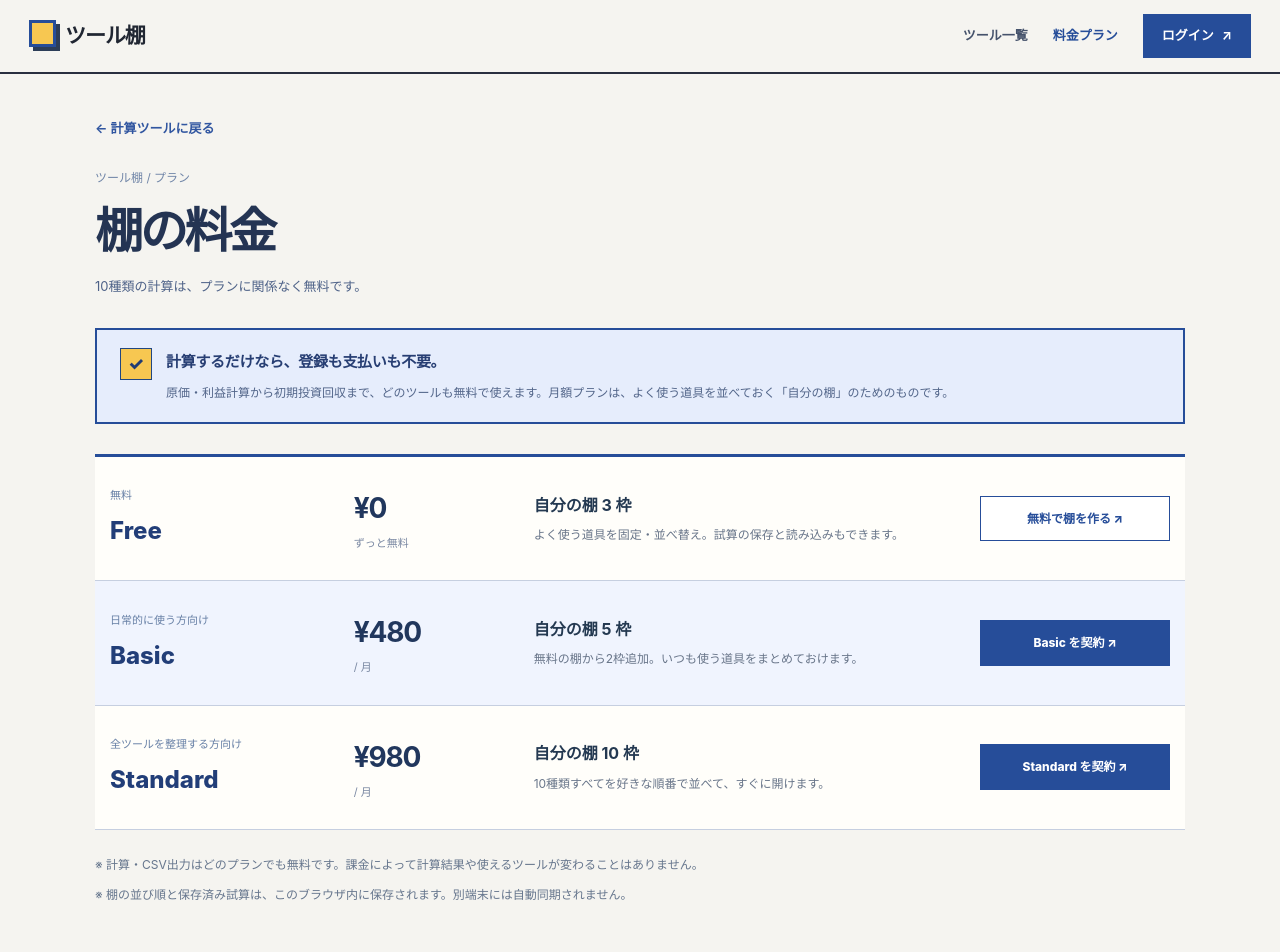
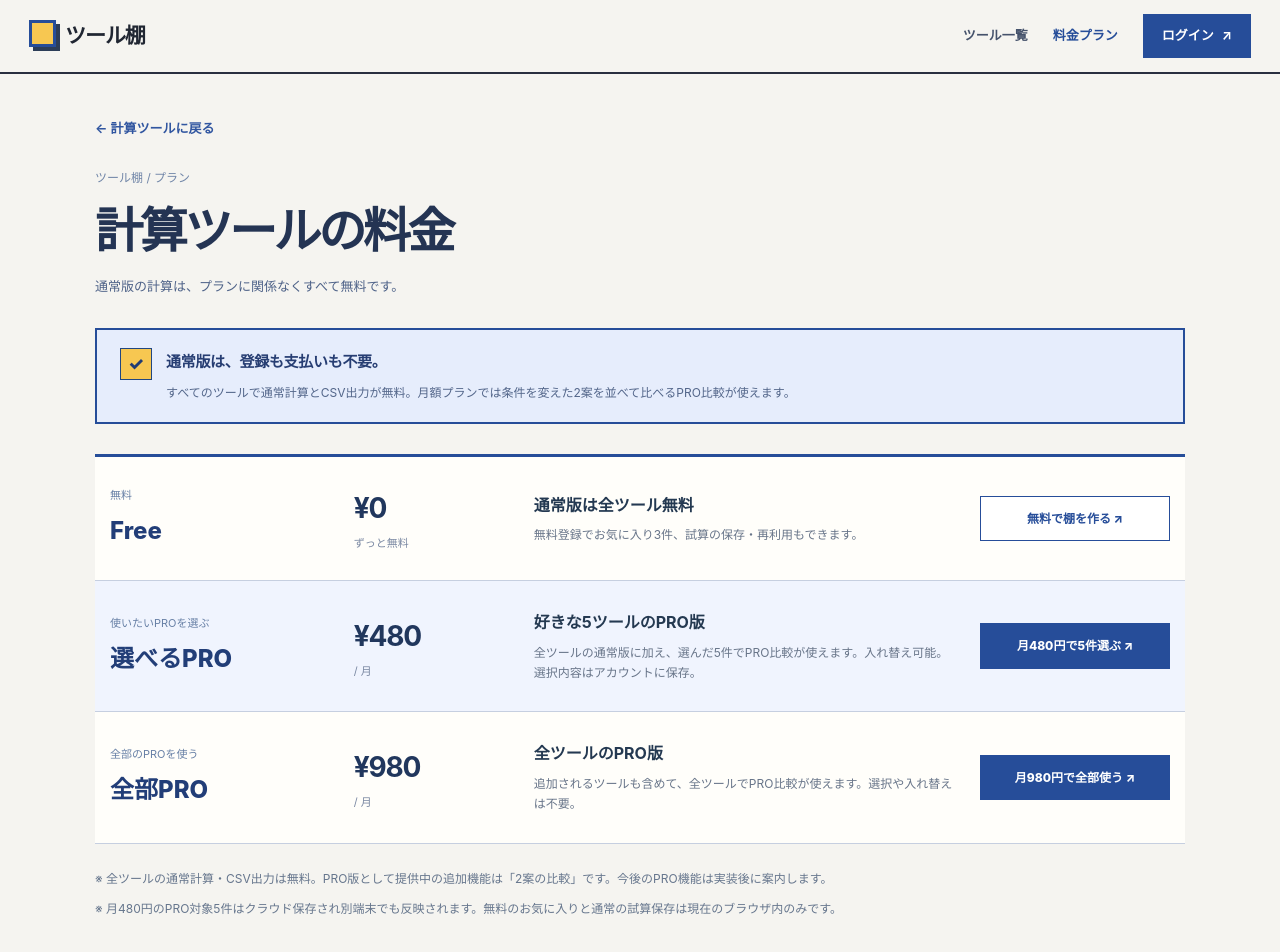
Before and after one commit to takkun-studio/tool-shelf, a React (Vite) app: page /pricing in a window 1280 px wide. Shown: the top 952 px of the page. Built offline with nearby package versions, Linux system fonts and the light colour scheme; no server answers.

Commit message:
Explain Free, five selectable PRO tools (480 yen), all PRO (980 yen), without misleading card labels

```diff
--- a/src/pages/Pricing.tsx
+++ b/src/pages/Pricing.tsx
@@ -23,39 +23,39 @@ export function Pricing() {
     <Link to="/" className="ledger-price-back">← 計算ツールに戻る</Link>
     <div className="ledger-price-heading">
       <p>ツール棚 / プラン</p>
-      <h1>棚の料金</h1>
-      <span>10種類の計算は、プランに関係なく無料です。</span>
+      <h1>計算ツールの料金</h1>
+      <span>通常版の計算は、プランに関係なくすべて無料です。</span>
     </div>
 
     <div className="ledger-price-fact">
       <span aria-hidden="true">✓</span>
-      <div><strong>計算するだけなら、登録も支払いも不要。</strong>
-      <p>原価・利益計算から初期投資回収まで、どのツールも無料で使えます。月額プランは、よく使う道具を並べておく「自分の棚」のためのものです。</p></div>
+      <div><strong>通常版は、登録も支払いも不要。</strong>
+      <p>すべてのツールで通常計算とCSV出力が無料。月額プランでは条件を変えた2案を並べて比べるPRO比較が使えます。</p></div>
     </div>
 
     <div className="ledger-prices" aria-label="棚のプラン">
       <article className="ledger-price-option">
         <div className="ledger-price-name"><span>無料</span><strong>Free</strong></div>
         <div className="ledger-price-value"><strong>¥0</strong><small>ずっと無料</small></div>
-        <div className="ledger-price-features"><strong>自分の棚 3 枠</strong><p>よく使う道具を固定・並べ替え。試算の保存と読み込みもできます。</p></div>
+        <div className="ledger-price-features"><strong>通常版は全ツール無料</strong><p>無料登録でお気に入り3件、試算の保存・再利用もできます。</p></div>
         <Link to={isSignedIn ? '/' : '/login'} className="ledger-price-action ledger-price-action--light">{isSignedIn ? '自分の棚を開く' : '無料で棚を作る'} ↗</Link>
       </article>
       <article className="ledger-price-option">
-        <div className="ledger-price-name"><span>日常的に使う方向け</span><strong>Basic</strong></div>
+        <div className="ledger-price-name"><span>使いたいPROを選ぶ</span><strong>選べるPRO</strong></div>
         <div className="ledger-price-value"><strong>¥480</strong><small>/ 月</small></div>
-        <div className="ledger-price-features"><strong>自分の棚 5 枠</strong><p>無料の棚から2枠追加。いつも使う道具をまとめておけます。</p></div>
-        <button type="button" className="ledger-price-action" onClick={() => { void checkout('basic'); }}>Basic を契約 ↗</button>
+        <div className="ledger-price-features"><strong>好きな5ツールのPRO版</strong><p>全ツールの通常版に加え、選んだ5件でPRO比較が使えます。入れ替え可能。選択内容はアカウントに保存。</p></div>
+        <button type="button" className="ledger-price-action" onClick={() => { void checkout('basic'); }}>月480円で5件選ぶ ↗</button>
       </article>
       <article className="ledger-price-option">
-        <div className="ledger-price-name"><span>全ツールを整理する方向け</span><strong>Standard</strong></div>
+        <div className="ledger-price-name"><span>全部のPROを使う</span><strong>全部PRO</strong></div>
         <div className="ledger-price-value"><strong>¥980</strong><small>/ 月</small></div>
-        <div className="ledger-price-features"><strong>自分の棚 10 枠</strong><p>10種類すべてを好きな順番で並べて、すぐに開けます。</p></div>
-        <button type="button" className="ledger-price-action" onClick={() => { void checkout('standard'); }}>Standard を契約 ↗</button>
+        <div className="ledger-price-features"><strong>全ツールのPRO版</strong><p>追加されるツールも含めて、全ツールでPRO比較が使えます。選択や入れ替えは不要。</p></div>
+        <button type="button" className="ledger-price-action" onClick={() => { void checkout('standard'); }}>月980円で全部使う ↗</button>
       </article>
     </div>
     <div className="ledger-price-terms">
-      <p>※ 計算・CSV出力はどのプランでも無料です。課金によって計算結果や使えるツールが変わることはありません。</p>
-      <p>※ 棚の並び順と保存済み試算は、このブラウザ内に保存されます。別端末には自動同期されません。</p>
+      <p>※ 全ツールの通常計算・CSV出力は無料。PRO版として提供中の追加機能は「2案の比較」です。今後のPRO機能は実装後に案内します。</p>
+      <p>※ 月480円のPRO対象5件はクラウド保存され別端末でも反映されます。無料のお気に入りと通常の試算保存は現在のブラウザ内のみです。</p>
     </div>
   </div>;
 }
```
